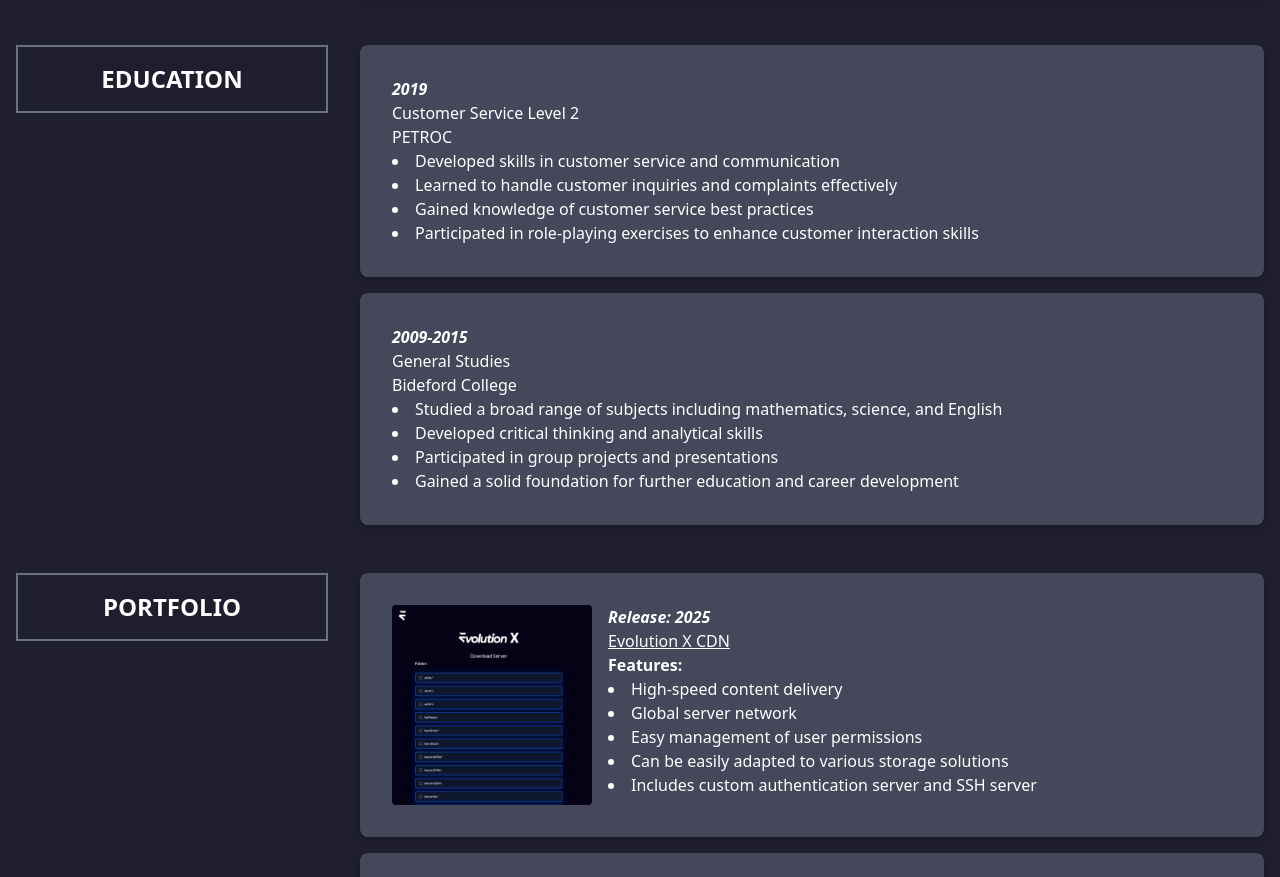
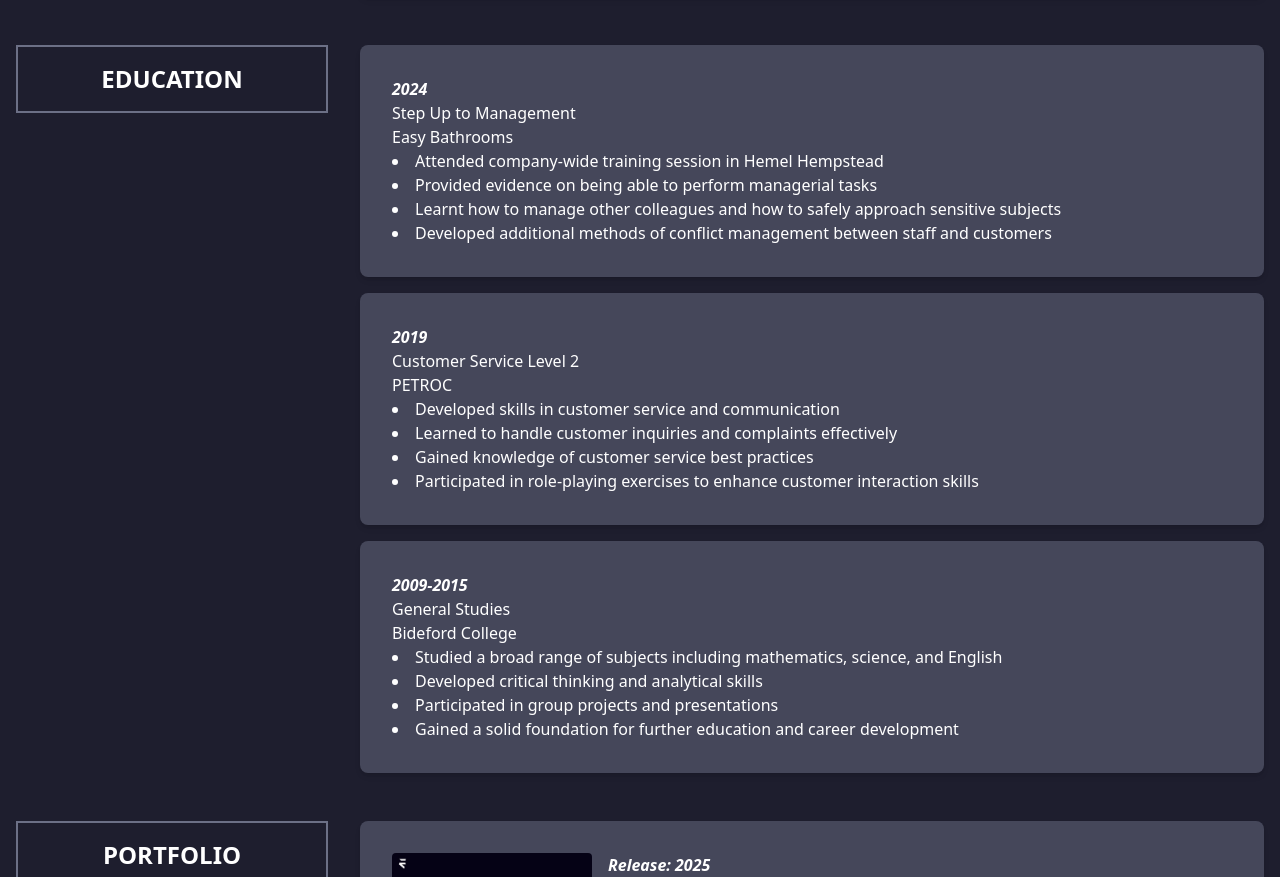
Before and after one commit to AidanWarner97/www, a plain HTML site: page index.html in a window 1280 px wide. Shown: the part 3696-4573 px from the top of the page. Drawn offline with nearby package versions, Linux system fonts and the light colour scheme.

Commit message:
Added Step Up training course
Added details about management training and skills developed.

```diff
--- a/index.html
+++ b/index.html
@@ -249,6 +249,18 @@
             </div>
             <div class="lg:w-7/12 flex-1">
                 <div class="mb-4 bg-[#45475a] rounded-lg shadow-md p-8 text-white">
+                    <p class="font-bold italic">2024</p>
+                    <p>Step Up to Management</p>
+                    <p>Easy Bathrooms</p>
+                    <p class="font-bold"></p>
+                    <ul class="list-disc list-inside">
+                        <li>Attended company-wide training session in Hemel Hempstead</li>
+                        <li>Provided evidence on being able to perform managerial tasks</li>
+                        <li>Learnt how to manage other colleagues and how to safely approach sensitive subjects</li>
+                        <li>Developed additional methods of conflict management between staff and customers</li>
+                    </ul>
+                </div>
+                <div class="mb-4 bg-[#45475a] rounded-lg shadow-md p-8 text-white">
                     <p class="font-bold italic">2019</p>
                     <p>Customer Service Level 2</p>
                     <p>PETROC</p>
```
